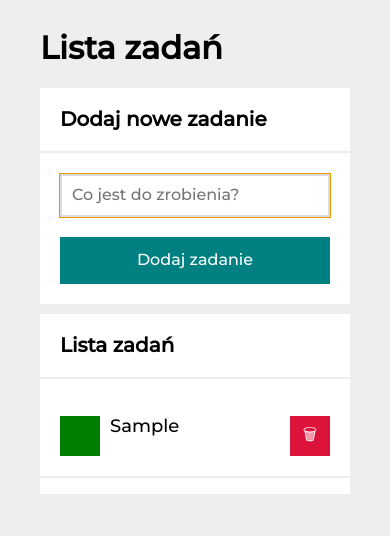
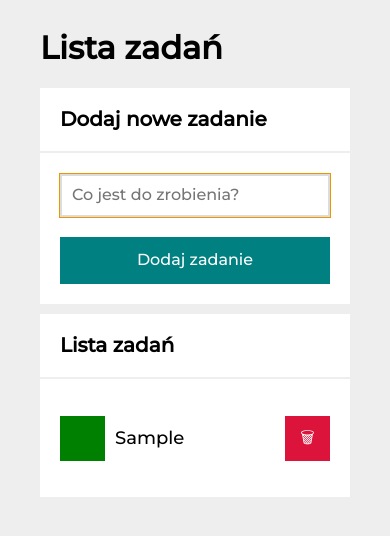
Before and after one commit to albewaz/to-do-list, a plain HTML site: page index.html in a window 390 px wide. Both pictures are taken after typing "Sample" into the empty fields and a click on the button "Dodaj zadanie". Drawn offline with nearby package versions, Linux system fonts and the light colour scheme.

Commit message:
css edit

```diff
--- a/css/form.css
+++ b/css/form.css
@@ -8,12 +8,6 @@
 @media (max-width: 768px) {
     .form {
         grid-template-columns: 1fr;
-        grid-template-rows: 1fr 1fr;
-        display: flex;
-        flex-direction: column;
-        justify-content: stretch;
-        align-items: stretch;
-        flex-wrap: wrap;
     }
     .form__input:focus {
         outline: 1px solid rgb(235, 152, 0);
--- a/css/tasks.css
+++ b/css/tasks.css
@@ -1,21 +1,17 @@
 .task {
-    flex-direction: row;
-    flex-wrap: nowrap;
-    justify-content: space-between;
-    align-items: flex-start;
-    display: flex;
     padding: 20px;
-    border-bottom: solid 2px #eeeeee;
-    flex-grow: 1;
-    text-align: left;
-}
+    display: grid;
+    grid-template-columns: auto 1fr auto;
+    align-items: center;
+    gap: 10px;
+ }
 
 .js-done {
     background-color: green;
     color: white;
     border: none;
-    min-width: 20px;
-    min-height: 20px;
+    min-width: 25px;
+    min-height: 25px;
     padding: 10px;
     cursor: pointer;
 }
@@ -24,8 +20,8 @@
     background-color: crimson;
     color: white;
     border: none;
-    min-width: 20px;
-    min-height: 20px;
+    min-width: 25px;
+    min-height: 25px;
     padding: 10px;
     cursor: pointer;
 }
@@ -36,8 +32,6 @@
     flex-grow: 1;
     text-align: left;
     font-size: 18px;
-    padding-left: 10px;
-    padding-right: 10px;
     vertical-align: middle;
 }
 
```
